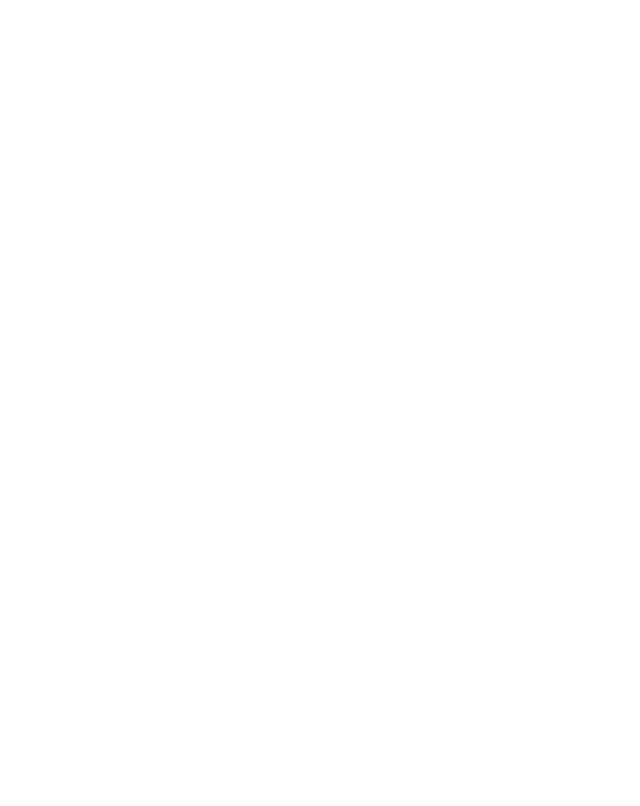
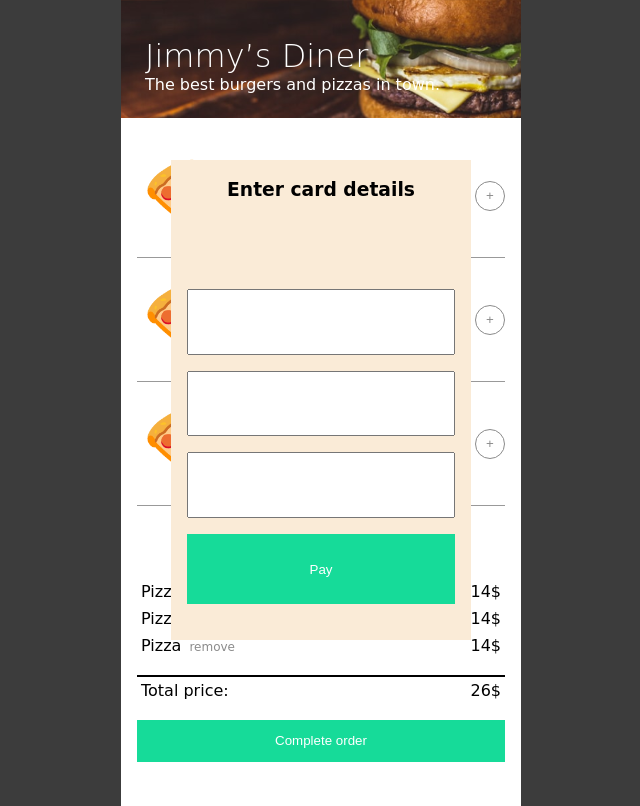
Before and after one commit to MuhmmadAwd/RestaurantOrderingApp, a plain HTML site: page index.html in a window 1280 px wide. Shown: the whole page, without its empty margins (319-959 px from the left). Drawn offline with Linux system fonts and the light colour scheme; a web font is replaced by a local one.

Commit message:
follow the design spec #1

```diff
--- a/css/style.css
+++ b/css/style.css
@@ -0,0 +1,182 @@
+* {
+    box-sizing: border-box;
+}
+
+:root {
+    --black: #000;
+    --white: #fff;
+    --gray-700: #3C3C3C;
+    --gray-400: #8B8B8B;
+    --light-blue: #16DB99;
+}
+
+body {
+    margin: 0;
+    font-family: 'Smythe', cursive;
+    background-color: var(--gray-700);
+}
+
+.wrapper {
+    max-width: 400px;
+    background-color: var(--white);
+    margin: auto;
+    position: relative;
+}
+
+main {
+    padding: 0 1em 1.5em;
+
+}
+
+h1,
+h3 {
+    margin-bottom: 0;
+    font-weight: 300;
+
+}
+
+p {
+    margin: 0;
+}
+
+/* header */
+header {
+    background: url(../images/hero-bg.png) center;
+    background-size: cover;
+    color: var(--white);
+    display: grid;
+    align-items: center;
+    padding: 1em 1.5em 1.5em
+}
+
+/* menu */
+
+/* menu-item menu-item__icon menu-item__info menu-item__name
+    menu-item__ingredients menu-item__price menu-item__btn */
+.menu {
+    padding: 1em 0;
+}
+
+.menu-item {
+    display: grid;
+    grid-template-columns: auto auto 1fr;
+    gap: 0.5em 1em;
+    padding: 1.5em 0;
+    border-bottom: 1px solid #999;
+
+}
+
+.menu-item__info {
+    align-self: center;
+    padding-bottom: 0.5em;
+}
+
+.menu-item__icon {
+    font-size: 4rem;
+}
+
+.menu-item__ingredients {
+    color: var(--gray-400);
+    font-size: 0.8rem;
+    margin: 0.5em 0;
+    letter-spacing: 1px;
+}
+
+.menu-item__btn {
+    justify-self: end;
+    align-self: center;
+    border-radius: 50%;
+    border: 1px solid var(--gray-400);
+    color: var(--gray-400);
+    background: 0;
+    width: 30px;
+    height: 30px;
+
+}
+
+/* invoice */
+.invoice {
+    display: grid
+}
+
+.invoice__title {
+    justify-self: center;
+}
+
+.orders {
+    padding: 1em 0;
+}
+
+.oder__name small {
+    color: var(--gray-400);
+    padding-left: 0.25em;
+    font-size: 0.75rem;
+}
+
+.invoice__order {
+    display: grid;
+    grid-template-columns: auto 1fr;
+    padding: 0.25em;
+
+}
+
+.invoice__total-price {
+    border-top: 2px solid var(--black);
+    margin-bottom: 1em;
+}
+
+.invoice__price {
+    justify-self: end;
+    align-self: center;
+}
+
+.btn {
+    grid-column: 1/-1;
+    background-color: var(--light-blue);
+    color: var(--white);
+    border: none;
+    padding: 1em 0;
+    margin-bottom: 1.5em;
+}
+
+/* modal */
+.modal {
+    position: fixed;
+    display: grid;
+    top: 0;
+    bottom: 0;
+    left: 0;
+    right: 0;
+    margin: auto;
+    max-width: 300px;
+    max-height: 60vh;
+    background-color: antiquewhite;
+}
+.modal-title{
+    justify-self: center;
+    font-weight: 700;
+    margin-bottom: -10em
+
+}
+form {
+    display: grid;
+    padding: 1em;
+    gap: 1em;
+}
+input{
+    padding: 0.7em 0;
+}
+
+@media(max-width:310px) {
+    .menu-item {
+        gap: 0.4em;
+    }
+
+    .menu-item__icon {
+        font-size: 2.5rem;
+    }
+
+    .menu-item__btn {
+        margin-right: 1em;
+    }
+}
--- a/index.html
+++ b/index.html
@@ -6,11 +6,84 @@
     <meta http-equiv="X-UA-Compatible" content="IE=edge">
     <meta name="viewport" content="width=device-width, initial-scale=1.0">
     <title>Restaurant</title>
+    <!-- Smythe font -->
+    <link rel="preconnect" href="https://fonts.googleapis.com">
+    <link rel="preconnect" href="https://fonts.gstatic.com" crossorigin>
+    <link href="https://fonts.googleapis.com/css2?family=Smythe&display=swap" rel="stylesheet">
+    <!-- main style -->
     <link rel="stylesheet" href="./css/style.css">
 </head>
 
 <body>
-
+    <div class="wrapper">
+        <header>
+            <h1 class="header__title">Jimmy’s Diner</h1>
+            <p class="header__sub-title">The best burgers and pizzas in town.</p>
+        </header>
+        <main>
+            <section class="menu">
+                <!-- menu-item menu-item__icon menu-item__info menu-item__name menu-item__ingredients menu-item__price menu-item__btn-->
+                <article class="menu-item">
+                    <span class="menu-item__icon ">🍕</span>
+                    <div class="menu-item__info">
+                        <p class="menu-item__name">Pizza</p>
+                        <p class="menu-item__ingredients">pepperoni,mushrom,mozarella</p>
+                        <p class="menu-item__price">$14</p>
+                    </div>
+                    <button class=" menu-item__btn">+</button>
+                </article>
+                <article class="menu-item">
+                    <span class="menu-item__icon ">🍕</span>
+                    <div class="menu-item__info">
+                        <p class="menu-item__name">Pizza</p>
+                        <p class="menu-item__ingredients">pepperoni,mushrom,mozarella</p>
+                        <p class="menu-item__price">$14</p>
+                    </div>
+                    <button class="menu-item__btn">+</button>
+                </article>
+                <article class="menu-item">
+                    <span class="menu-item__icon ">🍕</span>
+                    <div class="menu-item__info">
+                        <p class="menu-item__name">Pizza</p>
+                        <p class="menu-item__ingredients">pepperoni,mushrom,mozarella</p>
+                        <p class="menu-item__price">$14</p>
+                    </div>
+                    <button class=" menu-item__btn">+</button>
+                </article>
+            </section>
+            <section class="invoice">
+                <h3 class="invoice__title">Your order</h3>
+                <div class="orders">
+                    <article class="invoice__order">
+                        <p class="oder__name">Pizza <small>remove</small></p>
+                        <p class="invoice__price">14$</p>
+                    </article>
+                    <article class="invoice__order">
+                        <p class="oder__name">Pizza <small>remove</small></p>
+                        <p class="invoice__price">14$</p>
+                    </article>
+                    <article class="invoice__order">
+                        <p class="oder__name">Pizza <small>remove</small></p>
+                        <p class="invoice__price">14$</p>
+                    </article>
+                </div>
+                <div class="invoice__total-price invoice__order">
+                    <p class="oder__name">Total price:</p>
+                    <p class="invoice__price">26$</p>
+                </div>
+                <button type="button" class="btn btn-submit">Complete order</button>
+            </section>
+            <section class="modal">
+                <h3 class="modal-title">Enter card details</h3>
+                <form action="">
+                    <input required type="text" class="name">
+                    <input required type="number" class="card-number">
+                    <input required type="number" class="cvv-number">
+                    <button type="submit" class="btn btn-submit">Pay</button>
+                </form>
+            </section>
+        </main>
+    </div>
     <script src="./js/index.js" type="module"></script>
 </body>
 
```
